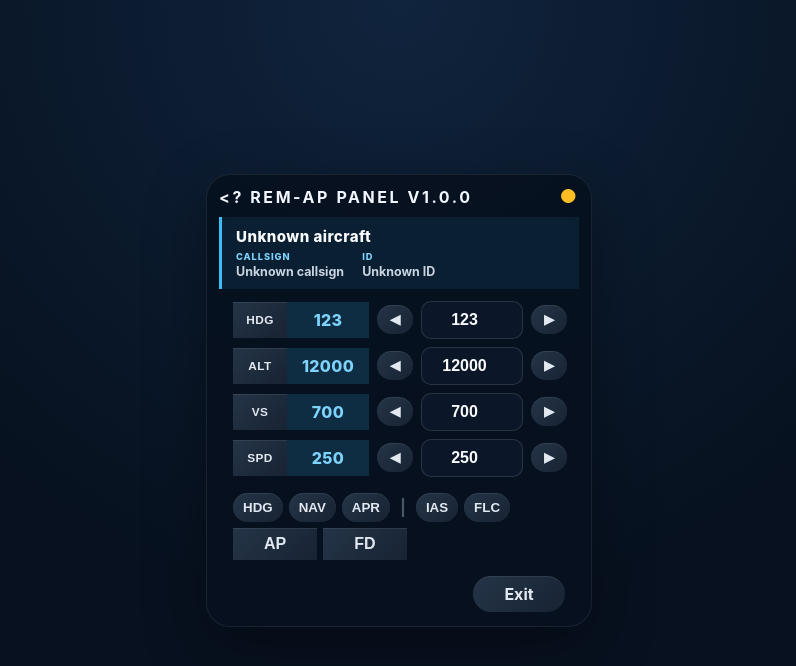
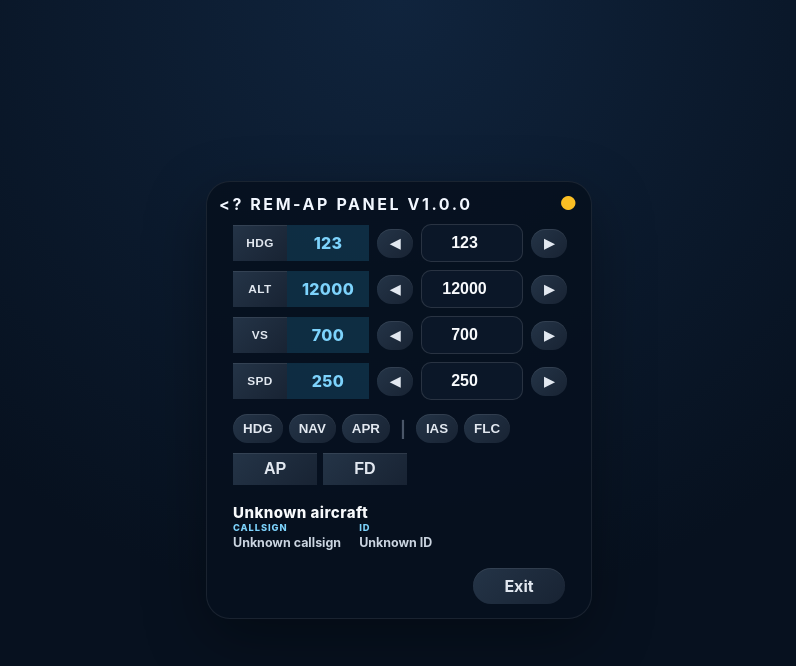
Before and after one commit to kavics/FsClient, a website: page src/web/remap-panel.html in a window 1280 px wide. Shown: the whole page, without its empty margins (241-1037 px from the left). Drawn offline with nearby package versions, Linux system fonts and the light colour scheme; no server answers.

Commit message:
Remap panel redesign

```diff
--- a/src/web/remap-panel.html
+++ b/src/web/remap-panel.html
@@ -14,14 +14,6 @@
         </div>
         <div class="status-indicator" id="status" aria-label="Connection status">●</div>
       </header>
-
-      <section class="aircraft-summary" aria-label="Aircraft information">
-        <div class="aircraft-type" id="aircraftType">Unknown aircraft</div>
-        <div class="aircraft-details">
-          <span><small>CALLSIGN</small><strong id="aircraftCallsign">Unknown callsign</strong></span>
-          <span><small>ID</small><strong id="aircraftIdentifier">Unknown ID</strong></span>
-        </div>
-      </section>
 
       <section class="controls">
         <form id="headingForm">
@@ -84,6 +76,14 @@
         </div>
       </section>
 
+      <section class="aircraft-summary" aria-label="Aircraft information">
+        <div class="aircraft-type" id="aircraftType">Unknown aircraft</div>
+        <div class="aircraft-details">
+          <span><small>CALLSIGN</small><strong id="aircraftCallsign">Unknown callsign</strong></span>
+          <span><small>ID</small><strong id="aircraftIdentifier">Unknown ID</strong></span>
+        </div>
+      </section>
+
       <section class="footer-row" aria-label="Exit action">
         <a class="exit-link" href="/">Exit</a>
       </section>
--- a/src/web/style.css
+++ b/src/web/style.css
@@ -58,11 +58,12 @@ h1 {
   color: #f87171;
 }
 
+section {
+  margin-top: 4;
+}
+
 .aircraft-summary {
-  margin: 2px 0 12px;
   padding: 10px 14px;
-  border-left: 3px solid #38bdf8;
-  background: rgba(56, 189, 248, 0.08);
 }
 
 .aircraft-type {
@@ -78,7 +79,6 @@ h1 {
 .aircraft-details {
   display: flex;
   gap: 18px;
-  margin-top: 5px;
 }
 
 .aircraft-details span {
@@ -223,11 +223,11 @@ h1 {
   display: flex;
   gap: 6px;
   flex-wrap: wrap;
-  margin-top: 8px;
 }
 
 .buttons-row {
   padding: 8px 14px;
+  margin-top: 6px;
 }
 
 .footer-row {
@@ -261,7 +261,7 @@ h1 {
 }
 
 .compact-row {
-  margin-top: 6px;
+  margin-top: 10px;
 }
 
 .compact-row .toggle[data-action="toggleAp"],
```
